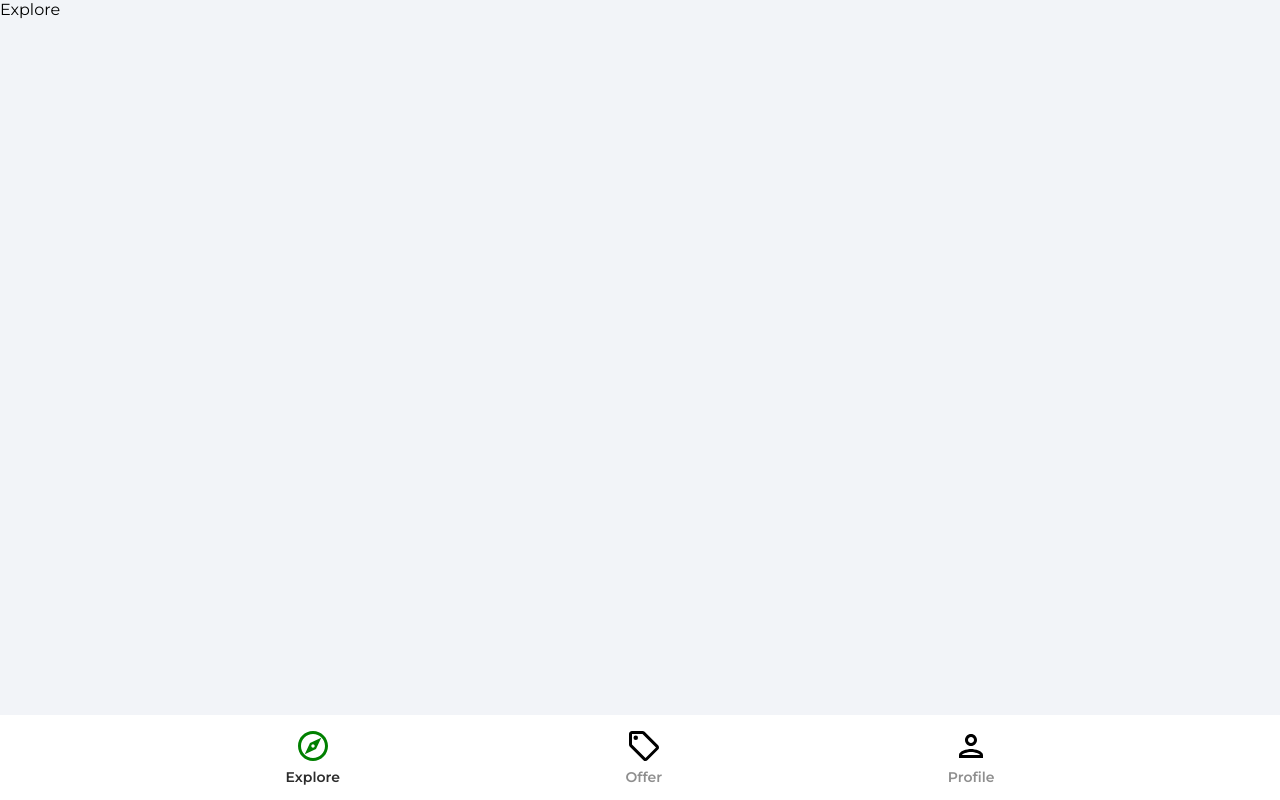
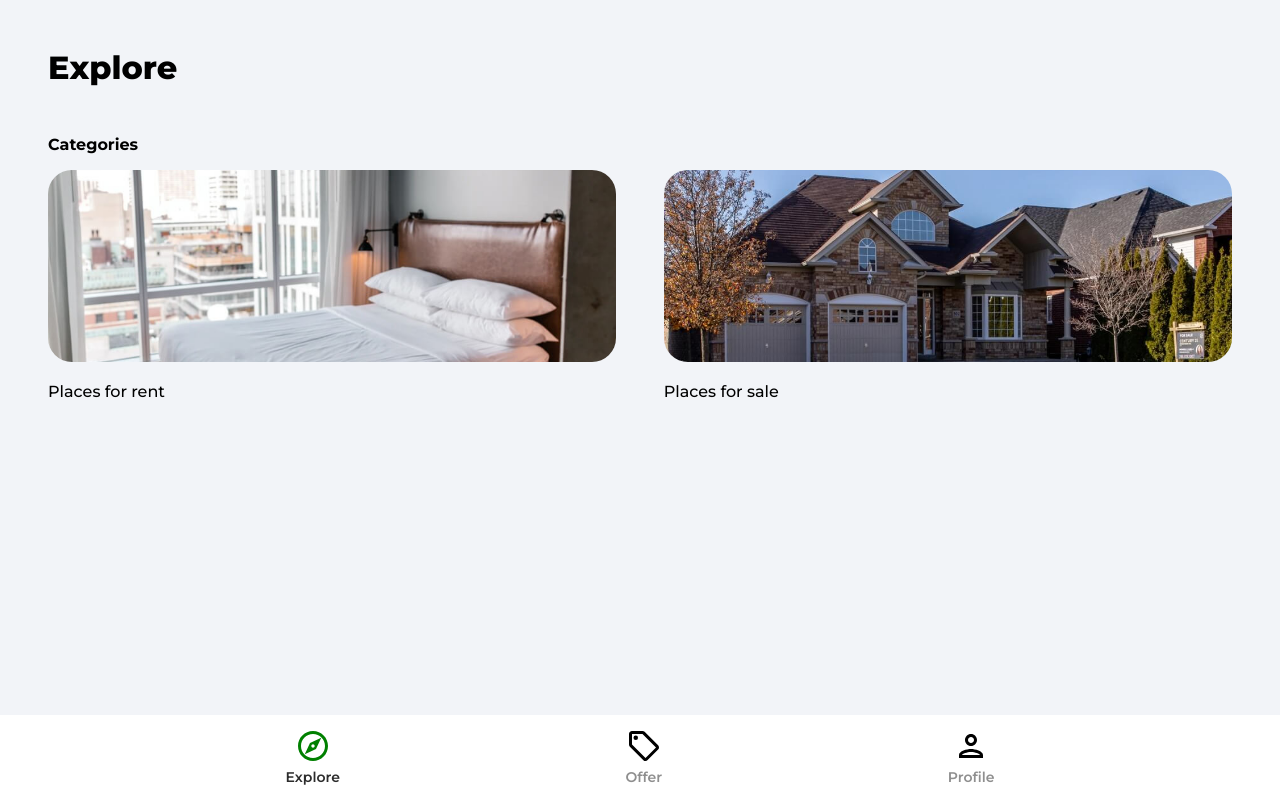
Before and after one commit to thatkhay/HorizonHomes, a React (Create React App) app in the folder horizon-homes/: page / in a window 1280 px wide. Built offline with nearby package versions, Linux system fonts and the light colour scheme.

Commit message:
added explore page

```diff
--- a/horizon-homes/src/pages/Explore.jsx
+++ b/horizon-homes/src/pages/Explore.jsx
@@ -1,8 +1,32 @@
-import React from 'react'
+import { Link } from 'react-router-dom'
+import rentalImgCategory from '../assets/jpg/rentCategoryImage.jpg'
+import sellImgCategory from '../assets/jpg/sellCategoryImage.jpg'
 
 const Explore = () => {
   return (
-    <div>Explore</div>
+    <div className='explore'>
+      <header>
+        <p className="pageHeader">Explore</p>
+      </header>
+      <main>
+        {/* slider */}
+        <p className="exploreCategoryHeading">Categories</p>
+
+        <div className="exploreCategories">
+          <Link to='/category/rent'>
+         <img src={rentalImgCategory} alt="rent"  className='exploreCategoryImg'/>
+         <p className="exploreCategoryName">Places for rent</p>
+          </Link>
+
+          <Link to='/category/sell'>
+         <img src={sellImgCategory} alt="sell"  className='exploreCategoryImg'/>
+         <p className="exploreCategoryName">Places for sale</p>
+          </Link>
+        </div>
+
+      </main>
+
+    </div>
   )
 }
 
```
